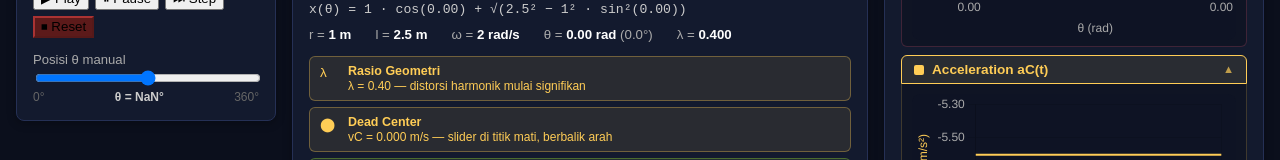
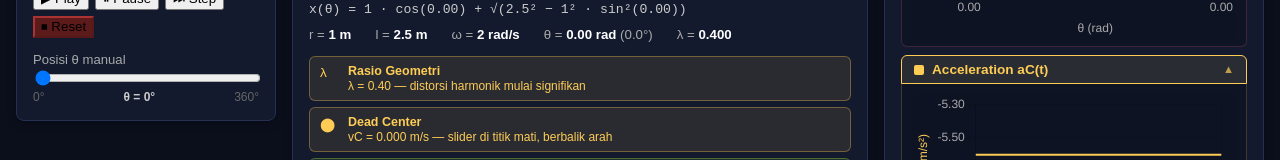
Before and after one commit to raihanrr17/Simulasi-Slider-Crank, a React (Vite) app: page / in a window 1280 px wide. Shown: the part 522-682 px from the top of the page. Built offline with nearby package versions, Linux system fonts and the light colour scheme.

Commit message:
Add manual theta setting function to App component

```diff
--- a/src/App.jsx
+++ b/src/App.jsx
@@ -67,6 +67,7 @@ export default function App() {
   function pause() { setIsPlaying(false) }
   function step()  { setTheta(prev => prev + omega * 0.05) }
   function reset() { setTheta(0); thetaRef.current = 0; setHistory([]) }
+  function setThetaManual(val) { thetaRef.current = val; setTheta(val) }
 
   return (
     <div>
@@ -80,7 +81,7 @@ export default function App() {
           />
           <SimulationControls
             play={play} pause={pause} step={step} reset={reset}
-            isPlaying={isPlaying}
+            isPlaying={isPlaying} theta={theta} setTheta={setThetaManual}
           />
         </div>
 
```
